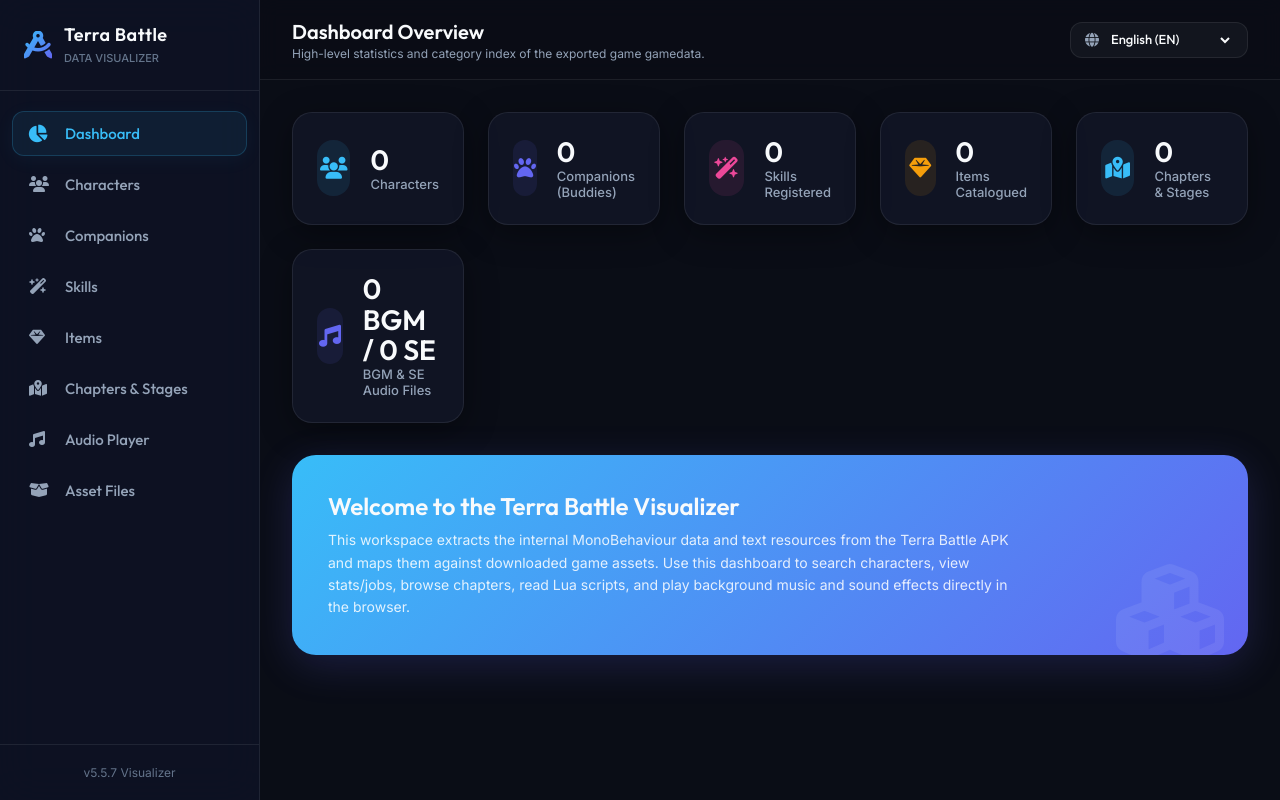
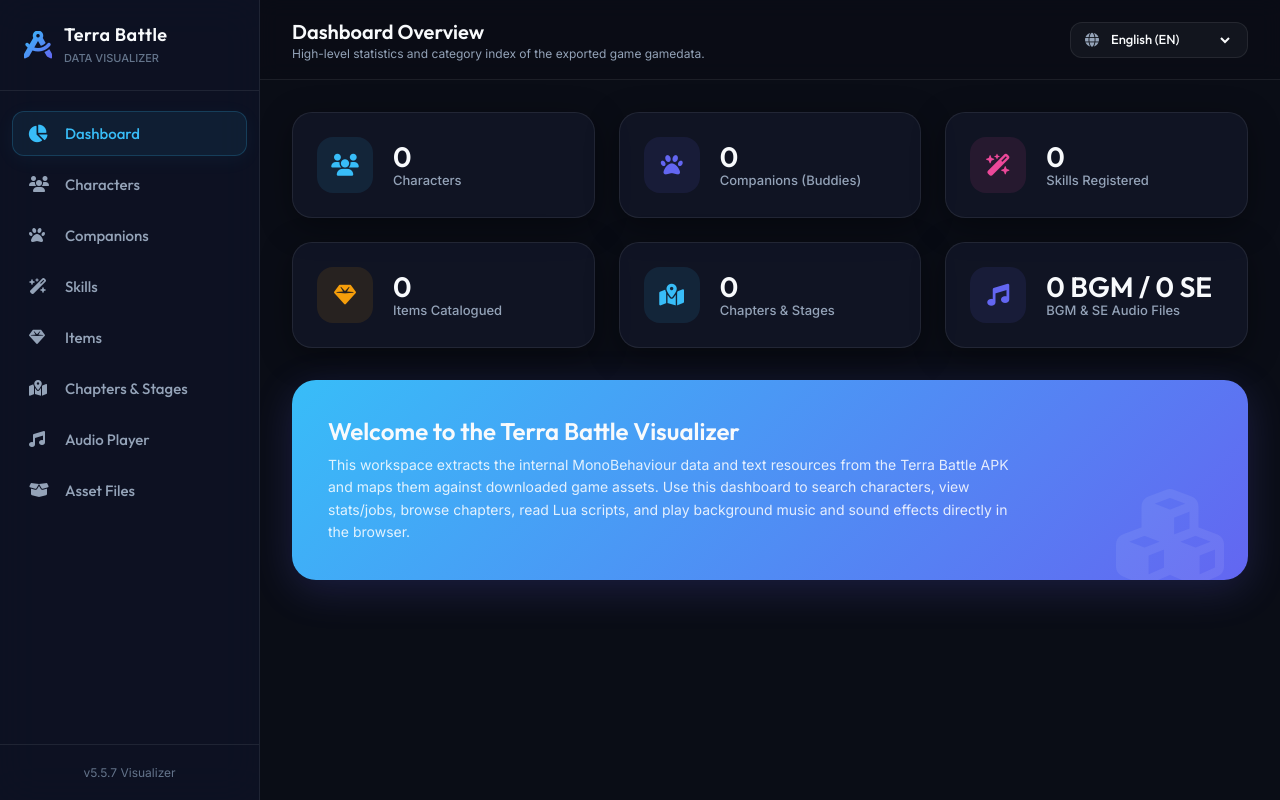
Before and after one commit to Guigeekun/Terra-Battle-Data-Vis, a FastAPI app: page / in a window 1280 px wide. Run offline with FastAPI, Linux system fonts and the light colour scheme; data that the repository does not hold is empty.

Commit message:
fix layout

```diff
--- a/static/css/style.css
+++ b/static/css/style.css
@@ -283,7 +283,7 @@
 /* TAB 1: DASHBOARD STYLINGS */
 .stats-grid {
     display: grid;
-    grid-template-columns: repeat(auto-fill, minmax(165px, 1fr));
+    grid-template-columns: repeat(auto-fill, minmax(280px, 1fr));
     gap: 24px;
     margin-bottom: 32px;
 }
@@ -457,13 +457,13 @@
 /* Layout Grids */
 .grid-layout {
     display: grid;
-    grid-template-columns: repeat(auto-fill, minmax(220px, 1fr));
+    grid-template-columns: repeat(auto-fill, minmax(165px, 1fr));
     gap: 24px;
 }
 
 .grid-layout-small {
     display: grid;
-    grid-template-columns: repeat(auto-fill, minmax(180px, 1fr));
+    grid-template-columns: repeat(auto-fill, minmax(130px, 1fr));
     gap: 20px;
 }
 
--- a/static/js/main.js
+++ b/static/js/main.js
@@ -426,9 +426,7 @@
             <span class="card-badge badge-rarity">${rarityLabels[char.rarity] || 'Class ' + char.rarity}</span>
             ${cardImageHtml}
             <h4 class="card-name">${getLocalizedString(char.NameString)}</h4>
-            <div class="card-meta">
-                <span><i class="fa-solid fa-venus-mars"></i> ${char.Gender === 1 ? 'Male' : (char.Gender === 2 ? 'Female' : 'Unknown')}</span>
-                <span><i class="fa-solid fa-circle-nodes"></i> ID: ${char.ID}</span>
+            <div class="card-meta"><span><i class="fa-solid fa-circle-nodes"></i> ID: ${char.ID}</span>
             </div>
             <div class="card-details-row">
                 <span>Jobs Unlocked: ${char.JobsInfo ? char.JobsInfo.length : 0}</span>
```
Lines whose indentation alone changed are shown as unchanged.
